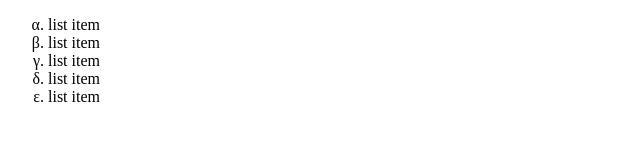
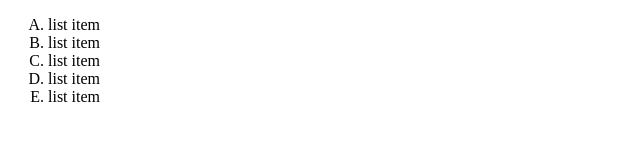
Before and after one commit to ArhipovaDaria2212/2, a plain HTML site: page index1.html in a window 1280 px wide. Shown: the full height of the page, 0-640 px from the left. Drawn offline with Linux system fonts and the light colour scheme.

Commit message:
Задача 60.3

```diff
--- a/index1.css
+++ b/index1.css
@@ -1,3 +1,3 @@
 ol {
-    list-style-type: lower-greek;
+    list-style-type: upper-alpha;
 }
```
